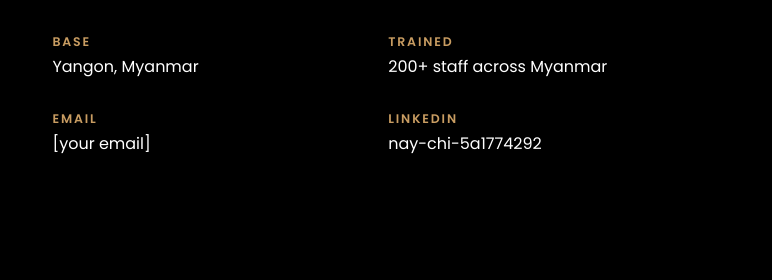
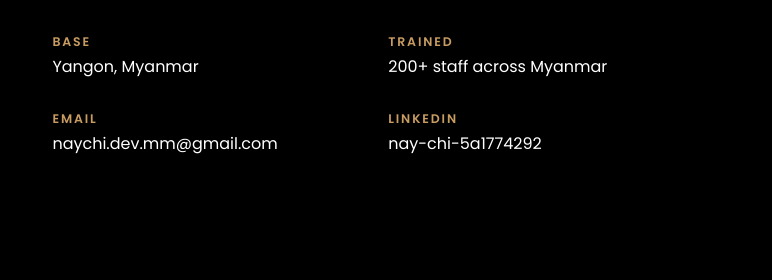
Before and after one commit to dev0-hub/myprofile, a plain HTML site: page index.html in a window 1280 px wide. Shown: the part 1394-1674 px from the top of the page, 508-1280 px from the left. Drawn offline with Linux system fonts and the light colour scheme.

Commit message:
Update email address in index.html

```diff
--- a/index.html
+++ b/index.html
@@ -99,7 +99,7 @@ footer{border-top:1px solid var(--line);padding:36px 0;text-align:center;color:v
       <div class="facts">
         <div><b>Base</b>Yangon, Myanmar</div>
         <div><b>Trained</b>200+ staff across Myanmar</div>
-        <div><b>Email</b>[your email]</div>
+        <div><b>Email</b>naychi.dev.mm@gmail.com</div>
         <div><b>LinkedIn</b><a href="https://www.linkedin.com/in/nay-chi-5a1774292/">nay-chi-5a1774292</a></div>
       </div>
     </div>
```
